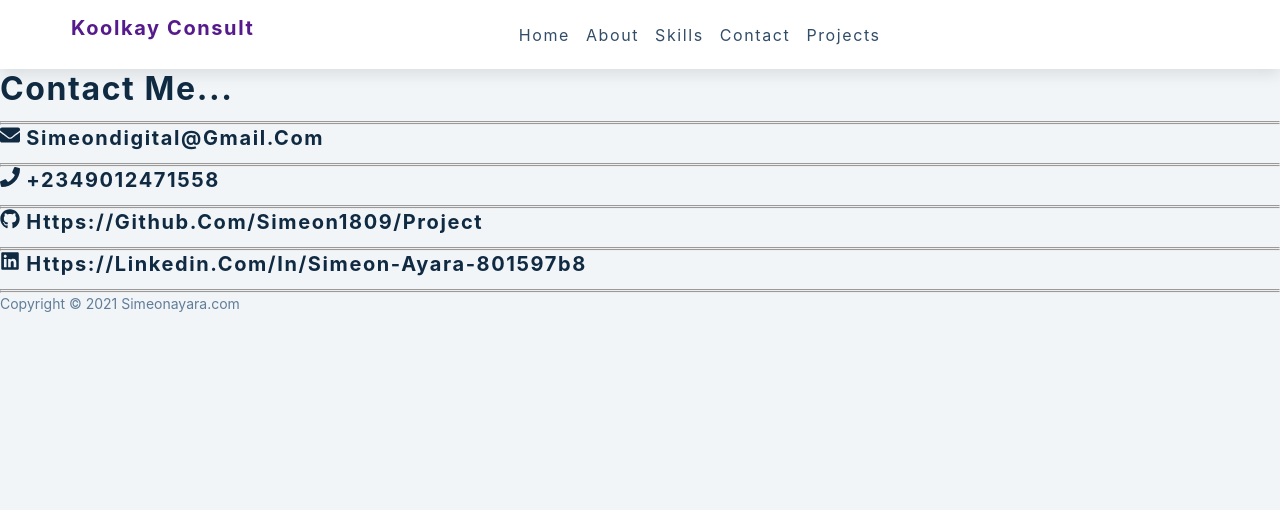
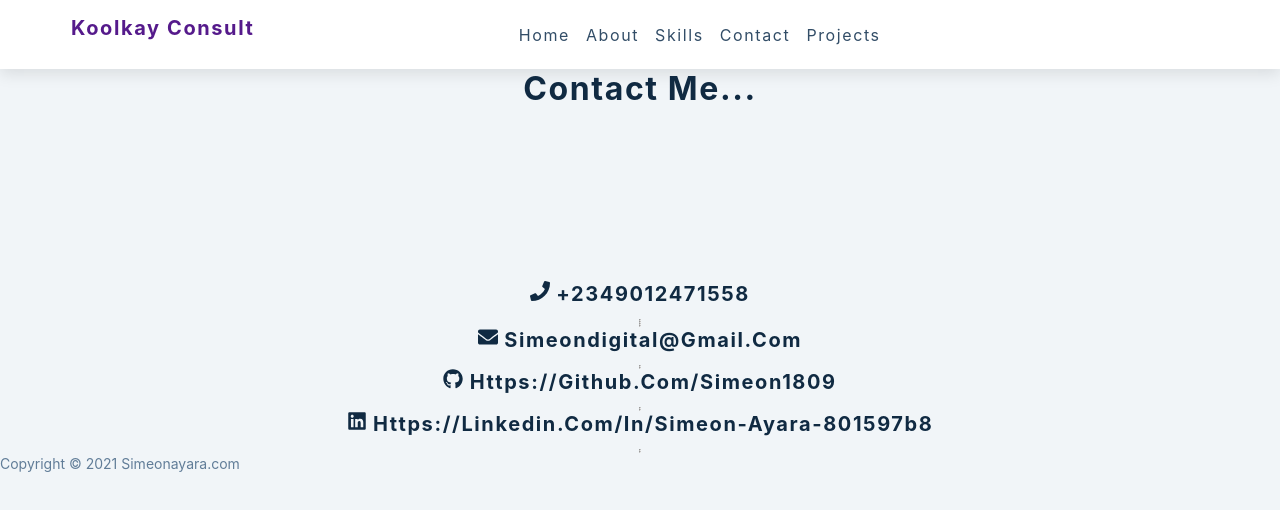
Before and after one commit to Simeon1809/Project, a React (Create React App) app in the folder project/: page /Contact in a window 1280 px wide. Shown: the top 510 px of the page. Built offline with nearby package versions, Linux system fonts and the light colour scheme.

Commit message:
Fixed the Navbar bug

```diff
--- a/project/src/Route/Contact.js
+++ b/project/src/Route/Contact.js
@@ -5,52 +5,39 @@ function Contact(){
     return (
      <section className='hero'>
       <div className="contact">
-                <h2>Contact Me...</h2>
+
+            <div className="contact-title">
+                 <h2>Contact Me...</h2>
+            </div>
+
+           <div class="contact-list">
 
 
-           <div class="contact_list">
+                <h3 class="text-secondary"><FaPhone />  +2349012471558</h3>
+
+                 <hr />
+                 <hr />
+
                   <hr />
                   <hr />
-               <div class="contact_email">
+
                    <h3 class="text-secondary">< FaEnvelope/>   simeondigital@gmail.com</h3>
-                </div>
+
                   <hr />
                   <hr />
-               <div class="contact_phone">
-                <h3 class="text-secondary"><FaPhone />  +2349012471558</h3>
-            </div>
-                <hr />
-            <hr />
-            <div class="contact_media">
 
-                <h3 class="text-secondary"><FaGithub /> https://github.com/Simeon1809/Project </h3>
-            </div>
+
+                <h3 class="text-secondary"><FaGithub /> https://github.com/Simeon1809 </h3>
 
             <hr />
             <hr />
-            <div class="contact_media">
 
                 <h3 class="text-secondary"><FaLinkedin/> https://linkedin.com/in/simeon-ayara-801597b8 </h3>
-            </div>
+
             <hr />
             <hr />
            </div>
 
-
-          <div class="social-icons">
-            <a href="#!">
-               <i class="fab fa-twitter fa-2x"></i>
-            </a>
-            <a href="#!">
-               <i class="fab fa-facebook fa-2x"></i>
-            </a>
-            <a href="#!">
-               <i class="fab fa-instagram fa-2x"></i>
-            </a>
-            <a href="#!">
-               <i class="fab fa-github fa-2x"></i>
-            </a>
-            </div>
          </ div>
       </ section>
     )
--- a/project/src/Route/Hero.js
+++ b/project/src/Route/Hero.js
@@ -12,7 +12,7 @@ const Hero = () => {
                 <p>if you want someone who will help bring all your thought to reliality using scalable and dynamic design then you have found the right guy </p>
       </article>
       <article className='hero-images'>
-        <img src={homeImg} className='phone-img' alt='phone'/>
+        { <img src={homeImg} className='phone-img' alt='phone'/> }
       </article>
     </div>
   </section>
```
Also changed, not shown: project/src/Route/logos.svg (added).
